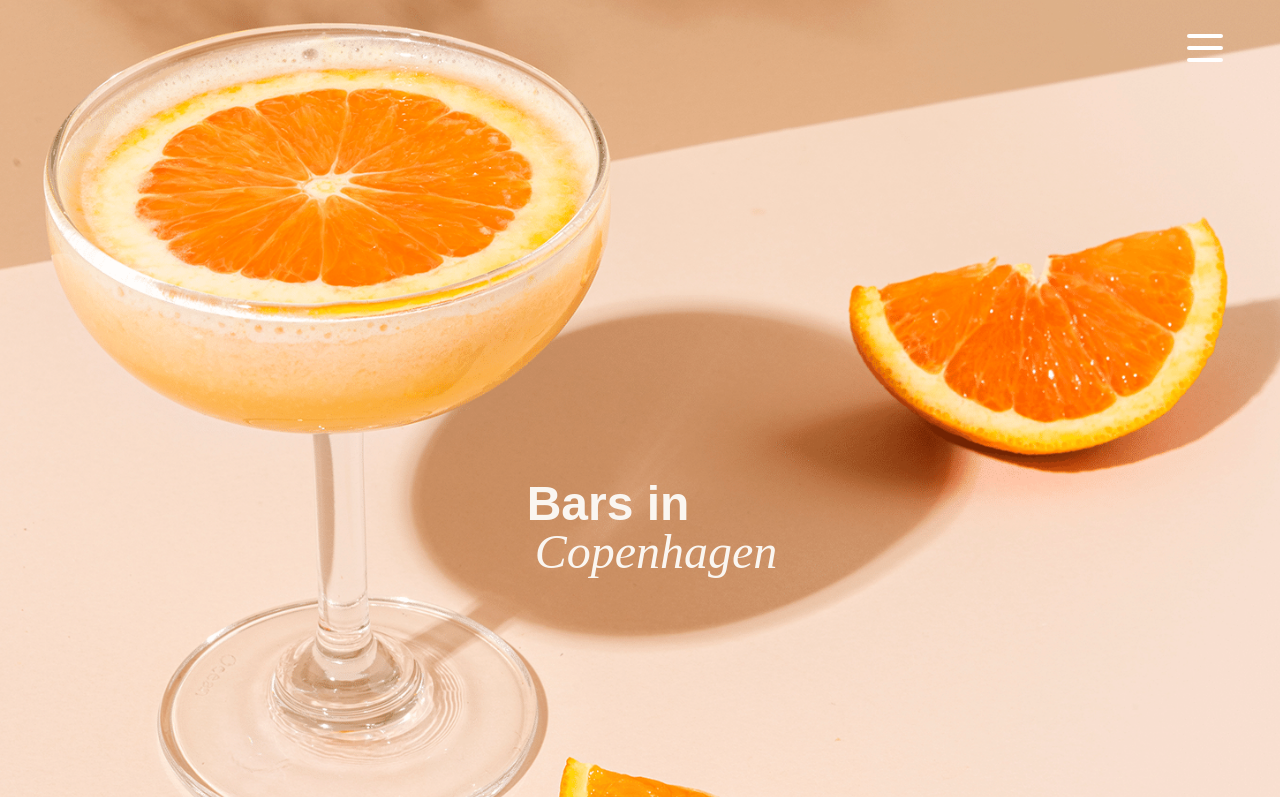
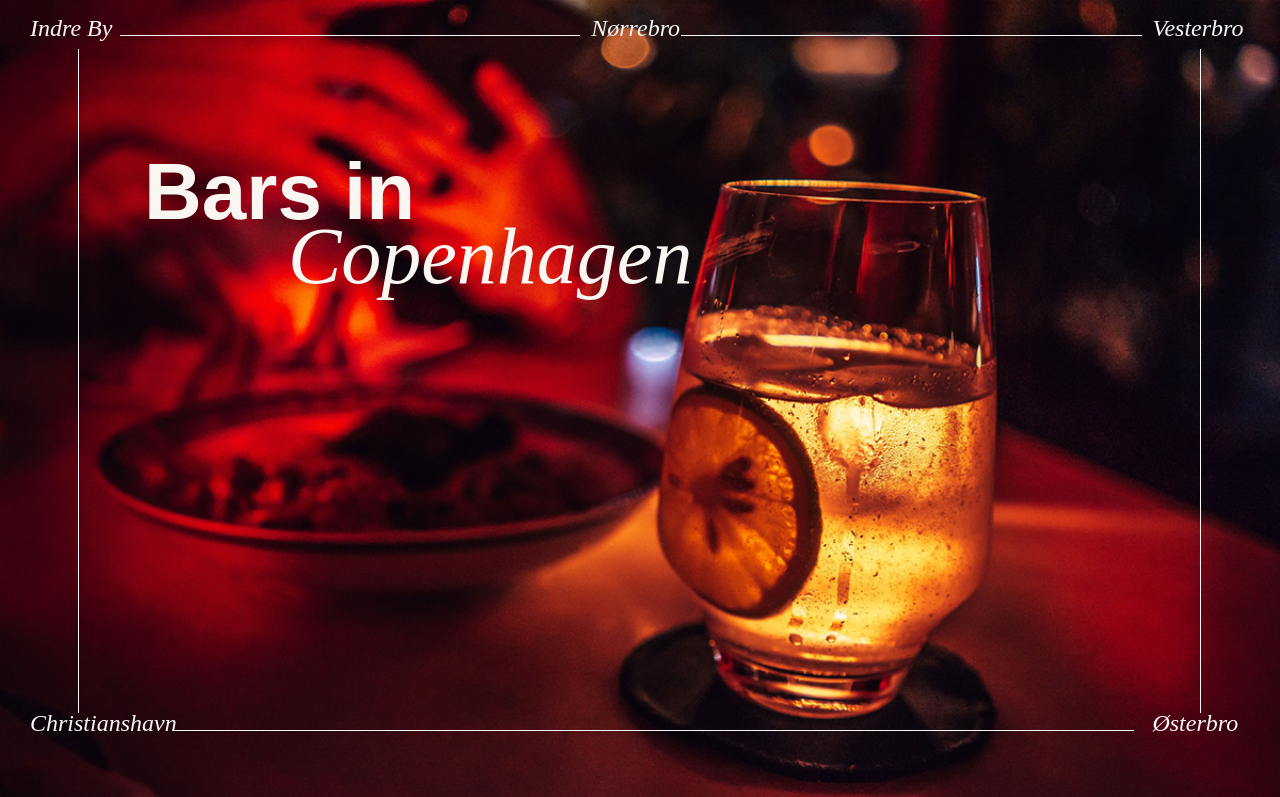
Before and after one commit to nynnerasch/BARS_CPH, a plain HTML site: page index.html in a window 1280 px wide. Shown: the top 797 px of the page. Drawn offline with Linux system fonts and the light colour scheme; a web font is replaced by a local one.

Commit message:
landing page media query styling-linnea

```diff
--- a/index.html
+++ b/index.html
@@ -26,6 +26,21 @@
     </header>
     <main>
       <section class="homePageIntro">
+        <div class="frame">
+          <div class="christianshavn">
+            <a href="barlist.html">Christianshavn</a>
+          </div>
+          <div class="indreBy"><a href="barlist.html">Indre By</a></div>
+          <div class="norrebro">
+            <a href="barlist.html">Nørrebro</a>
+          </div>
+          <div class="vesterbro">
+            <a href="barlist.html">Vesterbro</a>
+          </div>
+          <div class="osterbro">
+            <a href="barlist.html">Østerbro</a>
+          </div>
+        </div>
         <h1>Bars in <br /><span>Copenhagen</span></h1>
       </section>
       <section class="theAreas">
--- a/style.css
+++ b/style.css
@@ -1,6 +1,10 @@
 * {
   margin: 0;
   box-sizing: border-box;
+}
+:root {
+  --bg--color: #222222;
+  --color: #f7f7f7;
 }
 /* BAR PAGE */
 #barpage header {
@@ -155,7 +159,7 @@ ul.burgerContent {
 }*/
 
 .homePageIntro {
-  background-image: url(/img/BARbackgroundimg.png);
+  background-image: url(/img/background-new-small.png);
   background-repeat: no-repeat;
   background-size: cover;
   height: 100vh;
@@ -198,3 +202,117 @@ ul.burgerContent {
 .oster {
   grid-row: 5;
 }
+
+/* MEDIA QUERIES */
+@media screen and (min-width: 1024px) {
+  /* HOMEPAGE STYLING */
+  .homePageIntro h1 {
+    font-family: roc-grotesk, sans-serif;
+    font-weight: 600;
+    font-style: normal;
+    font-size: 5rem;
+    padding-top: 10rem;
+    padding-left: 9rem;
+    line-height: 4rem;
+    text-align: left;
+  }
+  .homePageIntro span {
+    font-family: orpheuspro, serif;
+    font-weight: 400;
+    font-style: italic;
+    padding-left: 9rem;
+  }
+  .frame {
+    position: absolute;
+    top: 30px;
+    right: 30px;
+    bottom: 30px;
+    left: 30px;
+    min-width: 260px;
+    min-height: 320px;
+  }
+  .frame a {
+    text-decoration: none;
+    font-family: orpheuspro, serif;
+    font-weight: 400;
+    font-style: italic;
+    font-size: 1.5rem;
+    color: #f7f7f7;
+  }
+  .frame .indreBy {
+    width: 10%;
+    position: absolute;
+    top: -15px;
+    text-align: left;
+  }
+  .frame .indreBy a {
+    position: relative;
+  }
+  .frame .indreBy::after,
+  .frame .norrebro::after {
+    content: "";
+    display: block;
+    position: absolute;
+    top: 20px;
+    width: 36vw;
+    left: 7vw;
+    height: 1px;
+    background: #f7f7f7;
+  }
+  .frame .vesterbro::after,
+  .frame .indreBy::before {
+    content: "";
+    display: block;
+    position: absolute;
+    top: 34px;
+    height: 83vh;
+    left: 3rem;
+    width: 1px;
+    background: #f7f7f7;
+  }
+  .frame .christianshavn::after {
+    content: "";
+    display: block;
+    position: absolute;
+    top: 20px;
+    height: 1px;
+    left: 9rem;
+    width: 75vw;
+    background: #f7f7f7;
+  }
+  .frame .christianshavn {
+    width: 10%;
+    position: absolute;
+    top: 85vh;
+  }
+  .frame .norrebro {
+    width: 10%;
+    position: absolute;
+    top: -15px;
+    left: 46%;
+  }
+  .frame .vesterbro {
+    width: 10%;
+    position: absolute;
+    top: -15px;
+    left: 92%;
+    z-index: 3;
+  }
+
+  .frame .osterbro {
+    width: 10%;
+    position: absolute;
+    z-index: 2;
+    top: 85vh;
+    left: 92%;
+  }
+  .homePage nav.topnav {
+    display: none;
+  }
+}
+
+@media screen and (max-width: 1023px) {
+  .frame {
+    display: none;
+  }
+}
```
Also changed, not shown: img/background-new-small.png (added), 1 other file.
